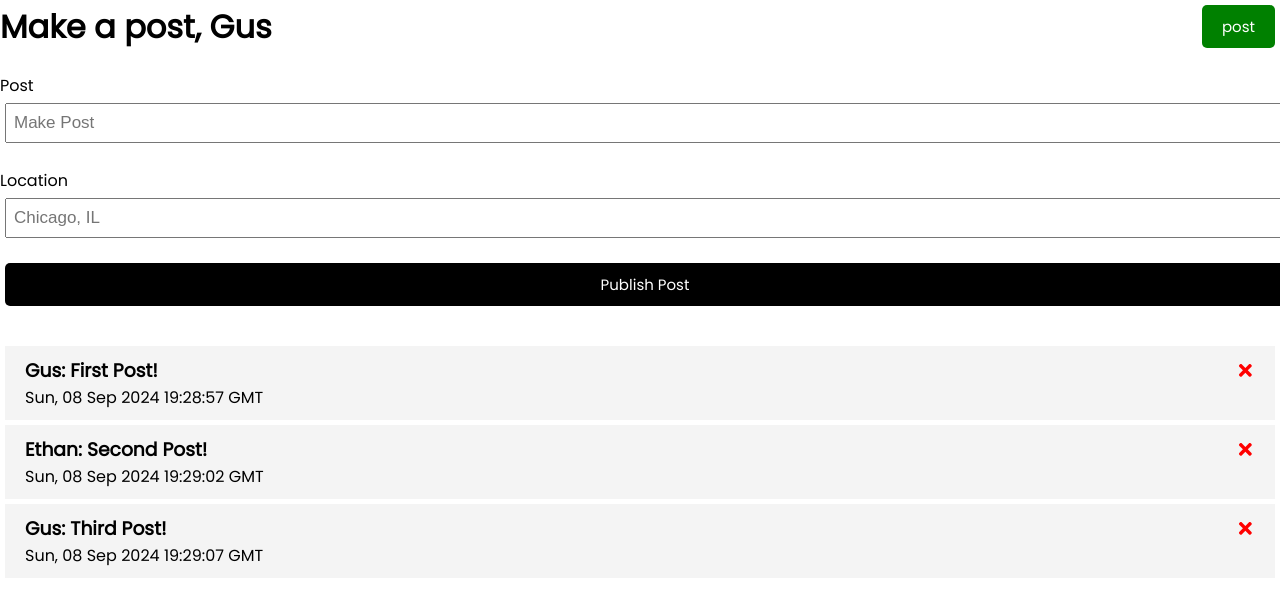
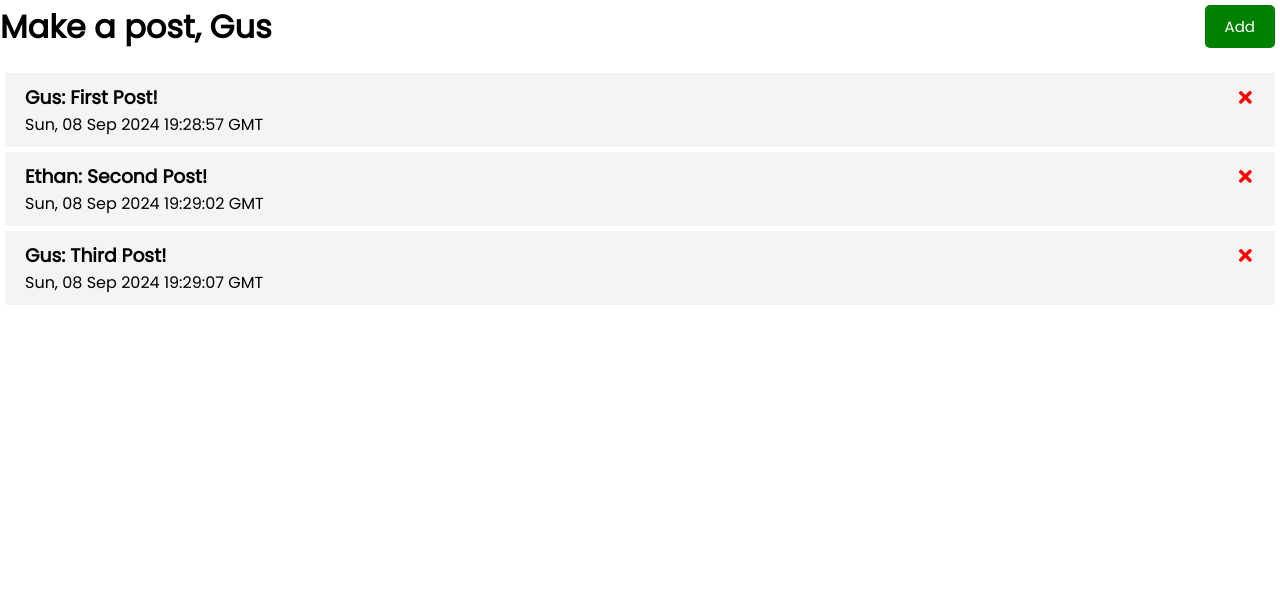
Before and after one commit to gpaddock/post-app, a React (Create React App) app: page / in a window 1280 px wide. Shown: the top 604 px of the page. Built offline with nearby package versions, Linux system fonts and the light colour scheme.

Commit message:
Added toggle for adding post

```diff
--- a/src/App.js
+++ b/src/App.js
@@ -4,27 +4,35 @@ import { useState } from 'react'
 import MakePost from "./components/MakePost"
 
 function App() {
+  const [showMakePost, setShowMakePost] = useState(false)
+
   const [posts, setPosts] = useState(    [{
     id: 1,
     user: "Gus",
     city: "Chicago, IL",
     content:"First Post!",
-    time: new Date(Date.now()).toUTCString()
+    time: new Date(Date.now())
     },
     {
     id:2,
     user: "Ethan",
     city: "San Francisco, CA",
     content:"Second Post!",
-    time: new Date(Date.now()+5000).toUTCString()
+    time: new Date(Date.now()+5000)
 },{
     id:3,
     user: "Gus",
     city: "Chicago, IL",
     content:"Third Post!",
-    time: new Date(Date.now()+10000).toUTCString()
+    time: new Date(Date.now()+10000)
 }])
-
+  // add post
+  const addPost = (post) =>{
+    const id = Math.floor(Math.random() * 10000) + 1
+    const newPost = {id, ...post}
+    console.log(newPost)
+    setPosts([...posts, newPost])
+  }
   // remove post
   const deletePost = (id) => {
     setPosts(posts.filter((post) => post.id !== id))
@@ -32,8 +40,12 @@ function App() {
 
   return (
     <div className="conatiner">
-      <Header title="Gus"/>
-      <MakePost />
+      <Header
+      title="Gus"
+      onAdd={() =>setShowMakePost(!showMakePost)}
+      showMake={showMakePost}
+      />
+      {showMakePost && <MakePost onPost={addPost}/>}
       {posts.length > 0 ? <Posts posts={posts} onDelete={deletePost}/> : "No Posts"}
     </div>
   );
--- a/src/components/Header.js
+++ b/src/components/Header.js
@@ -2,13 +2,10 @@ import PropTypes from 'prop-types'
 import Button from './Button'
 
 const Header = (props) => {
-  const onClick = () => {
-    console.log("button clicked")
-    }
   return (
     <header className='header'>
         <h1>Make a post, {props.title}</h1>
-        <Button color="green" text="post" onClick={onClick}/>
+        <Button color={props.showMake ? 'red' : 'green'} text={props.showMake ? 'Close' : 'Add'} onClick={props.onAdd}/>
     </header>
   )
 }
--- a/src/components/MakePost.js
+++ b/src/components/MakePost.js
@@ -1,10 +1,27 @@
 import {useState} from 'react'
 
-const MakePost = () => {
+const MakePost = ({onPost}) => {
   const [content, setContent] = useState('')
   const [location, setLocation] = useState('')
+  const time = new Date(Date.now())
+
+  const onSubmit = (e) => {
+    e.preventDefault()
+
+    if(!content || !location){
+        const err = !content ? "post!" : "location!"
+        alert("Please add a " + err)
+        return
+    }
+
+    onPost({content, location, time})
+
+    setContent('')
+    setLocation('')
+  }
+
   return (
-    <form className='add-form'>
+    <form className='add-form' onSubmit={onSubmit}>
         <div className='form-control'>
             <label>Post</label>
             <input
--- a/src/components/Post.js
+++ b/src/components/Post.js
@@ -6,7 +6,7 @@ const Post = ({ post, onDelete }) => {
         <h3>{post.user + ": " + post.content}
         <FaTimes style={{color:'red', cursor:'pointer'}} onClick={() => onDelete(post.id)}/>
         </h3>
-        <p>{post.time}</p>
+        <p>{post.time.toUTCString()}</p>
 
     </div>
   )
```
